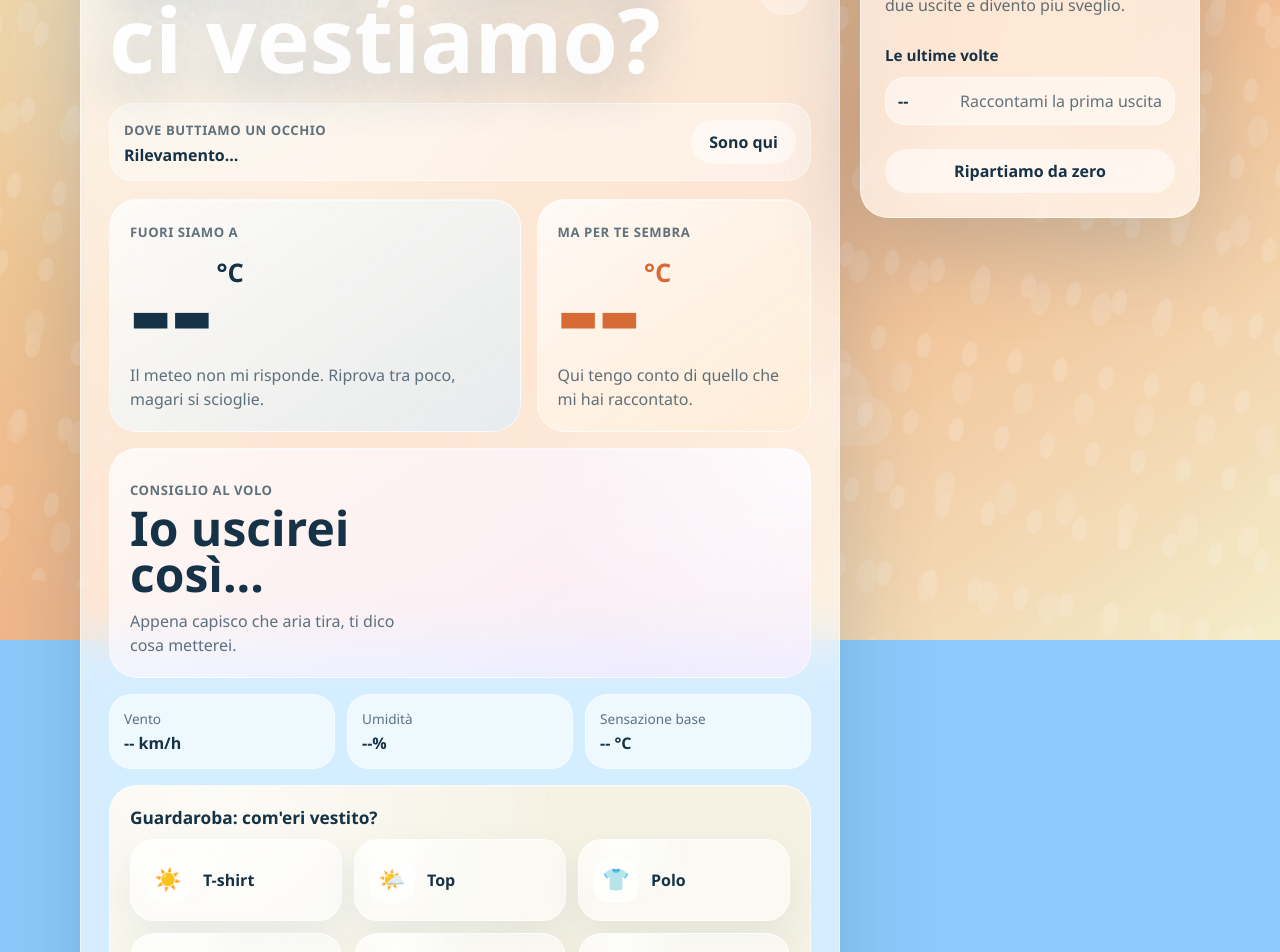
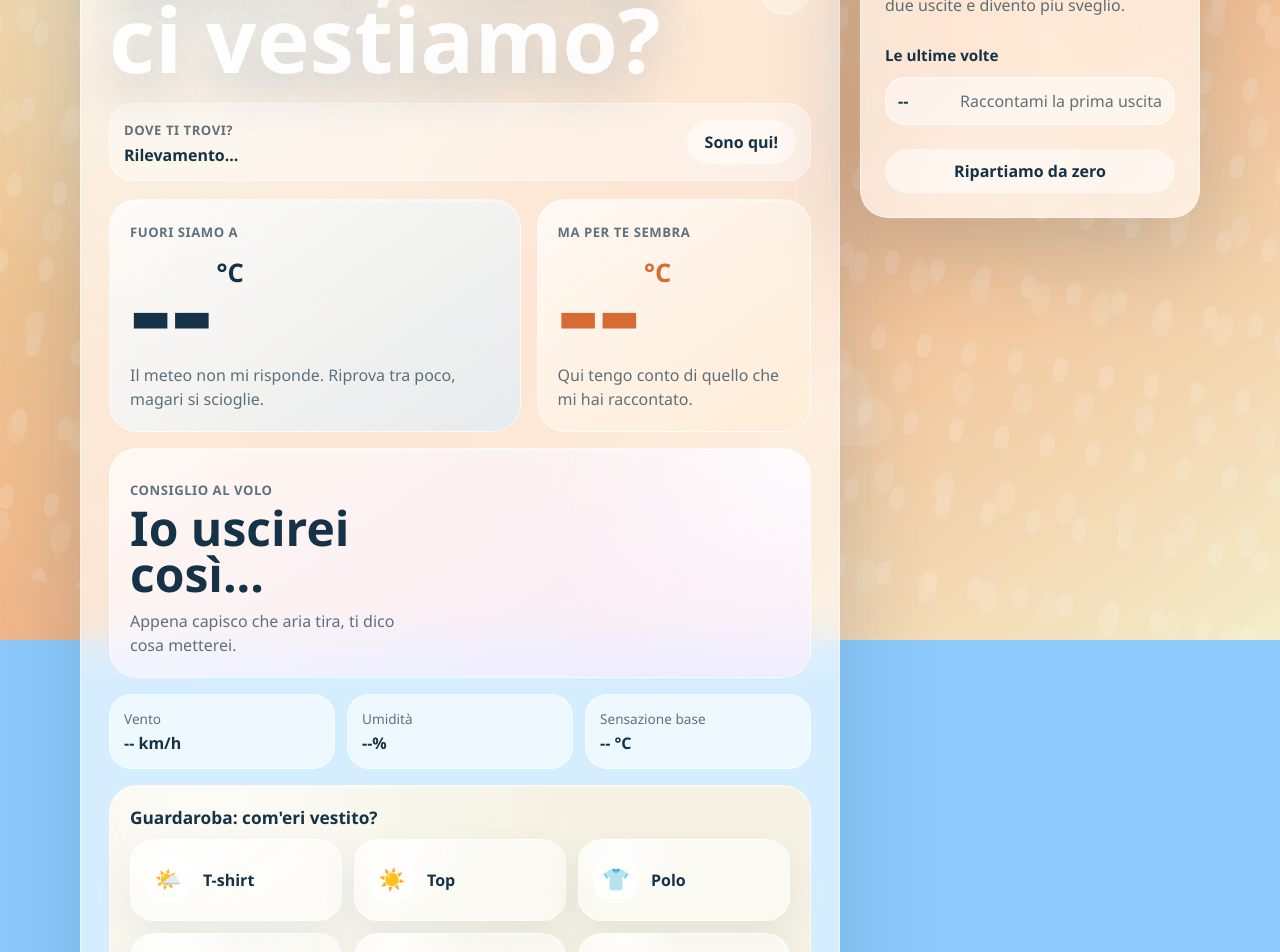
Before and after one commit to Pierpompea/Meteo_personalized_weather, a website: page index.html in a window 1280 px wide. Shown: the part 160-1112 px from the top of the page. Drawn offline with Linux system fonts and the light colour scheme; no server answers.

Commit message:
Update text for location prompt and button

```diff
--- a/index.html
+++ b/index.html
@@ -37,10 +37,10 @@
 
         <div class="location-row">
           <div>
-            <span class="muted">Dove buttiamo un occhio</span>
+            <span class="muted">Dove ti trovi?</span>
             <strong id="locationName">Rilevamento...</strong>
           </div>
-          <button id="geoBtn" class="secondary-button" type="button">Sono qui</button>
+          <button id="geoBtn" class="secondary-button" type="button">Sono qui!</button>
         </div>
 
         <div class="temperature-grid">
@@ -85,8 +85,8 @@
           <fieldset>
             <legend>Guardaroba: com'eri vestito?</legend>
             <div class="clothing-grid" id="clothingChoices">
-              <label class="option-tile"><input type="checkbox" name="clothing" value="tshirt" data-weight="-1.5" /><span class="option-emoji">☀️</span><span>T-shirt</span></label>
-              <label class="option-tile"><input type="checkbox" name="clothing" value="top" data-weight="-2" /><span class="option-emoji">🌤️</span><span>Top</span></label>
+              <label class="option-tile"><input type="checkbox" name="clothing" value="tshirt" data-weight="-1.5" /><span class="option-emoji">🌤️</span><span>T-shirt</span></label>
+              <label class="option-tile"><input type="checkbox" name="clothing" value="top" data-weight="-2" /><span class="option-emoji">☀️</span><span>Top</span></label>
               <label class="option-tile"><input type="checkbox" name="clothing" value="polo" data-weight="-1" /><span class="option-emoji">👕</span><span>Polo</span></label>
               <label class="option-tile"><input type="checkbox" name="clothing" value="shirt" data-weight="0" /><span class="option-emoji">👔</span><span>Camicia</span></label>
               <label class="option-tile"><input type="checkbox" name="clothing" value="hoodie" data-weight="1.8" /><span class="option-emoji">🧥</span><span>Felpa</span></label>
```
